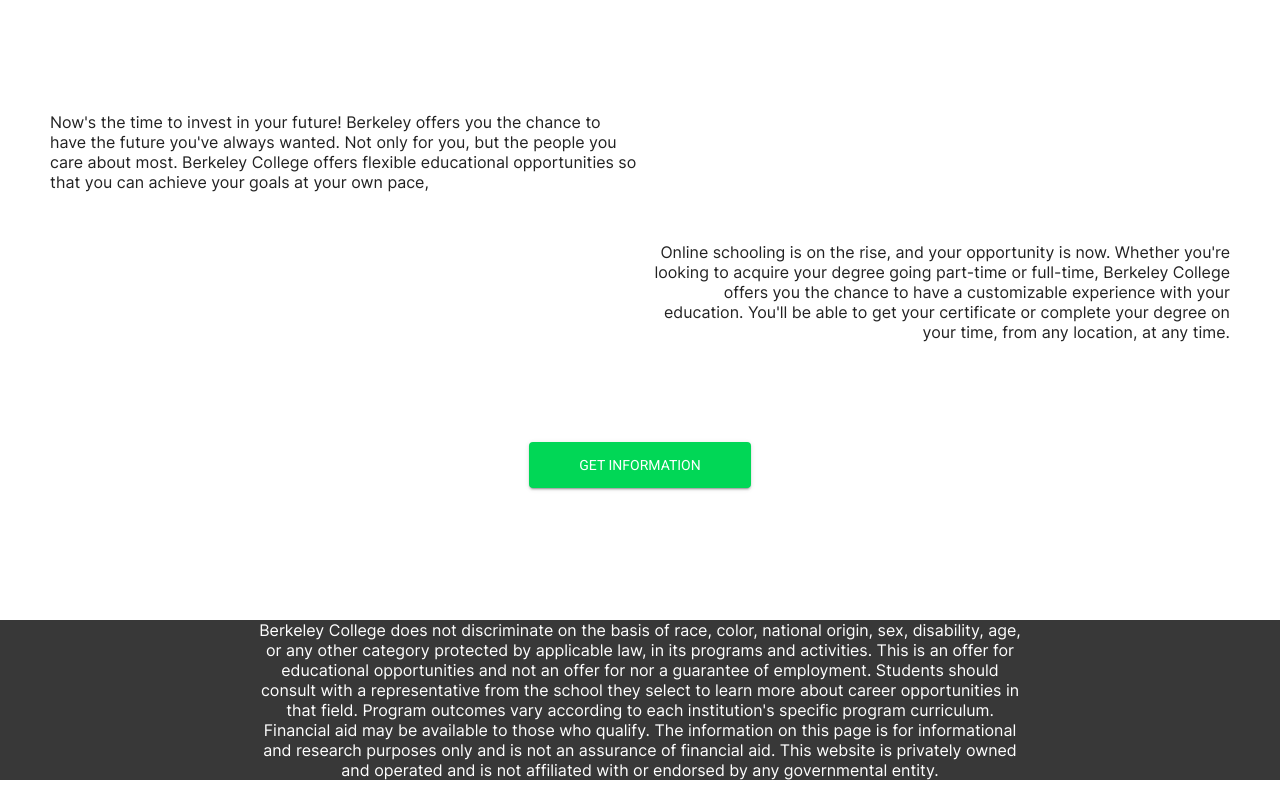
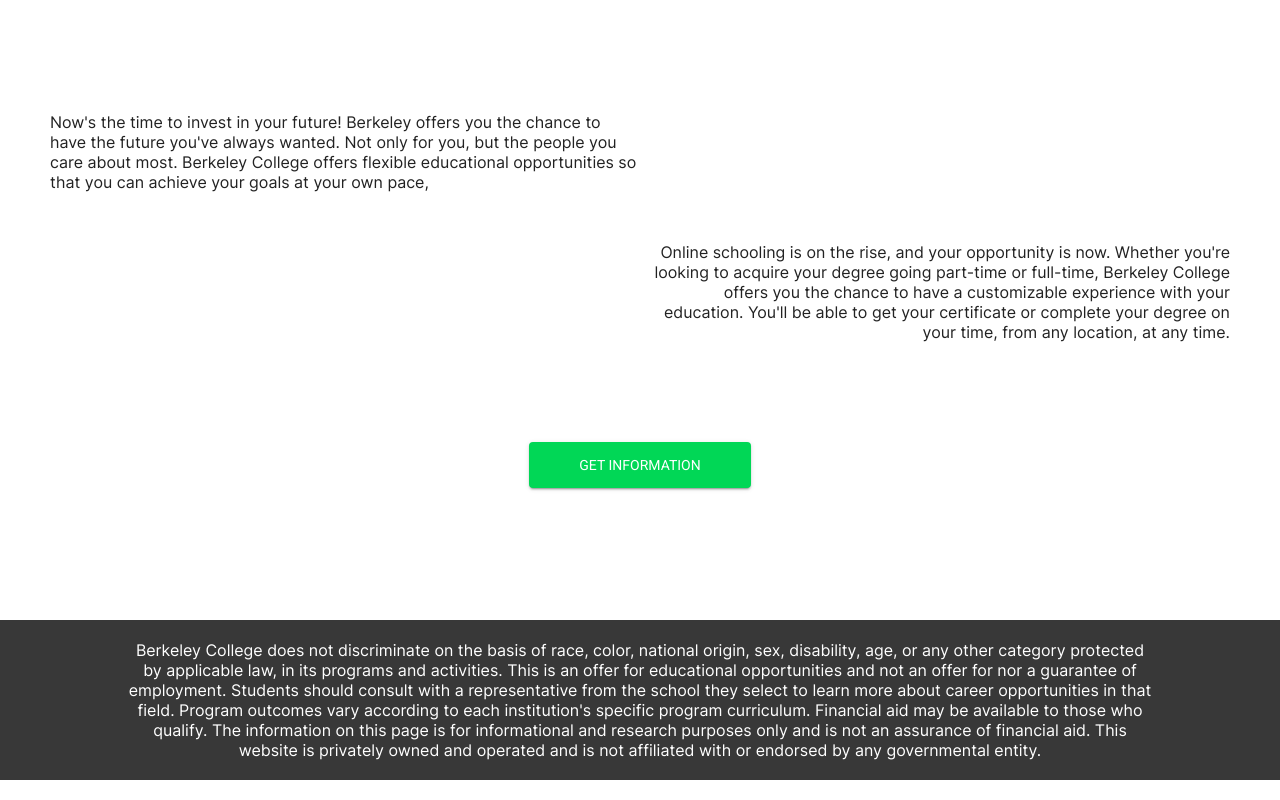
Before and after one commit to LagreMedia/Cain_, an Angular app: page / in a window 1280 px wide. Shown: the part 1094-1894 px from the top of the page. Built offline with nearby package versions, Linux system fonts and the light colour scheme.

Commit message:
fix whitespace below footer

```diff
--- a/src/app/shared/footer/footer.component.html
+++ b/src/app/shared/footer/footer.component.html
@@ -1,7 +1,3 @@
 <div class="wrapper">
-    <div class="content">
-        <p>
-            {{ copy.footerLegal }}
-        </p>
-    </div>
+    <p>{{ copy.footerLegal }}</p>
 </div>
--- a/src/app/shared/footer/footer.component.scss
+++ b/src/app/shared/footer/footer.component.scss
@@ -1,24 +1,24 @@
 .wrapper {
-    height: 20vh;
     background: #383838;
 
     display: flex;
+    height: auto;
     align-items: center;
     justify-content: center;
-}
-
-.content {
-    width: 60%;
-    padding: 20px 0 20px 0;
 
     color: white;
     font-family: Inter;
     text-align: center;
 }
 
+p {
+    padding: 20px 0 20px 0;
+    width: 80%;
+}
+
 /* Extra small devices (phones, 600px and down) */
 @media only screen and (max-width: 600px) {
     .content {
-        width: 80%;
+        font-size: small;
     }
 }
```
